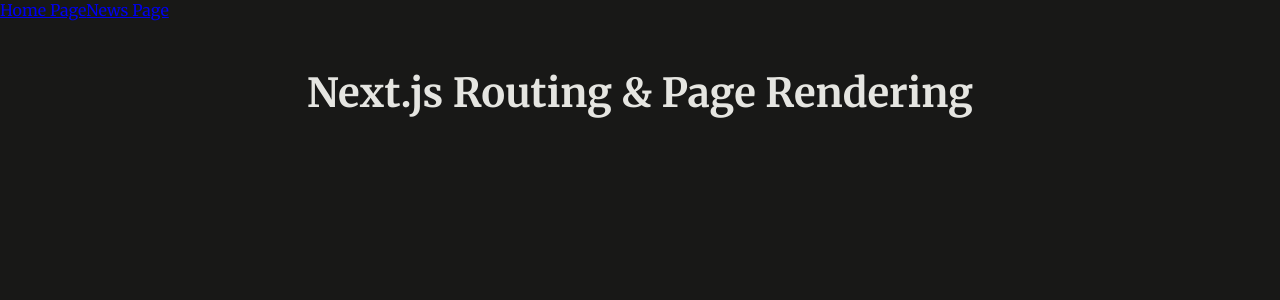
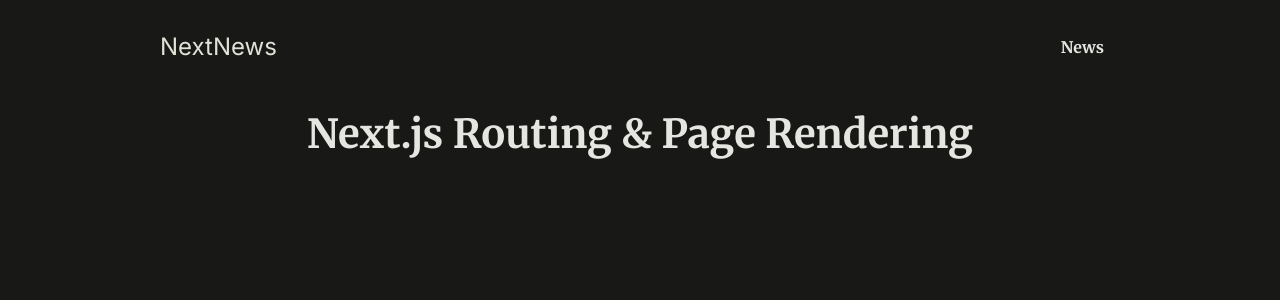
Before and after one commit to mojeeto/routing-in-nextjs, a Next.js app: page / in a window 1280 px wide. Shown: the top 300 px of the page. Built offline with nearby package versions, Linux system fonts and the light colour scheme.

Commit message:
[feat] improve content of news path
Also change the exstenstion of js files to tsx

```diff
--- a/src/app/layout.js
+++ b/src/app/layout.tsx
@@ -6,12 +6,18 @@
   description: "Learn how to route to different pages.",
 };
 
-export default function RootLayout({ children }) {
+export default function RootLayout({
+  children,
+}: {
+  children: React.ReactNode;
+}) {
   return (
     <html lang="en">
       <body>
-        <MainHeader />
-        {children}
+        <div id="page">
+          <MainHeader />
+          {children}
+        </div>
       </body>
     </html>
   );
--- a/src/components/main-header.tsx
+++ b/src/components/main-header.tsx
@@ -2,9 +2,17 @@
 
 export default function MainHeader() {
   return (
-    <header>
-      <Link href="/">Home Page</Link>
-      <Link href="/news">News Page</Link>
+    <header id="main-header">
+      <div id="logo">
+        <Link href="/">NextNews</Link>
+      </div>
+      <nav>
+        <ul>
+          <li>
+            <Link href="/news">News</Link>
+          </li>
+        </ul>
+      </nav>
     </header>
   );
 }
```
Also changed, not shown: src/app/news/[id]/page.tsx (+14 -3 lines), src/app/news/page.tsx (+16 -12 lines), src/app/page.tsx (renamed from src/app/page.js), 1 other file (tests, documents, lock files or other folders).
